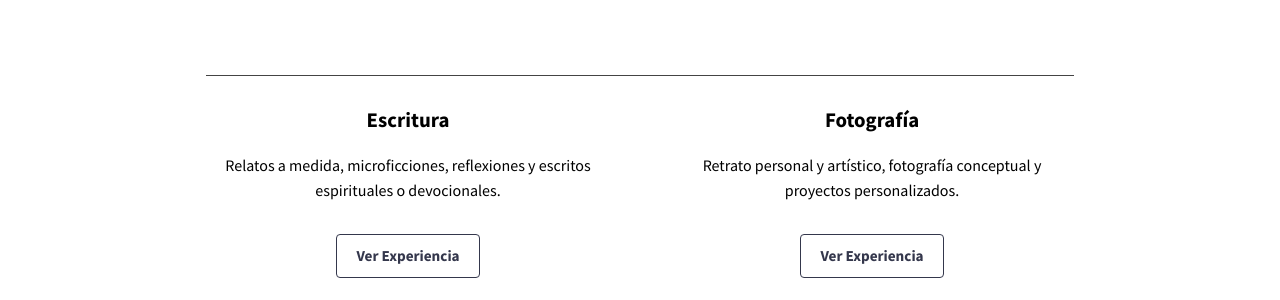
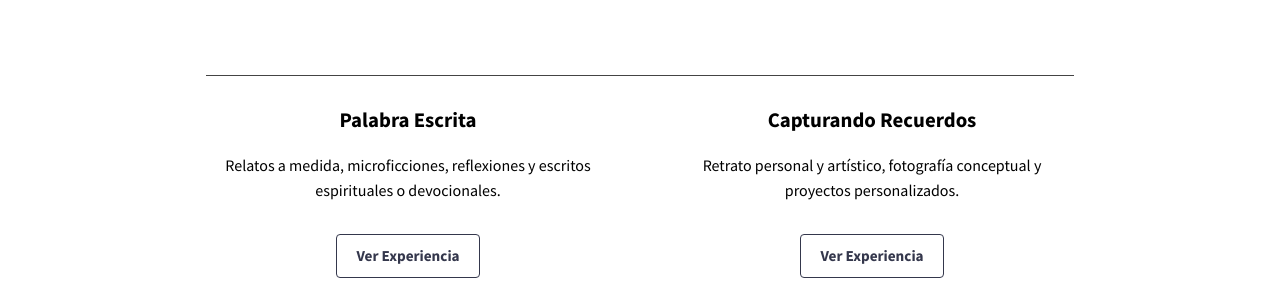
Before and after one commit to KajiiNarumi/iasuarezv, a Jekyll site: the page built from experiencias.md, in a window 1280 px wide. Shown: the part 978-1278 px from the top of the page. Built offline with Jekyll 4.4.1, drawn with Linux system fonts in a browser that asks for light colours; nearby versions of some CDN libraries.

Commit message:
Update section titles in experiencias.md

```diff
--- a/experiencias.md
+++ b/experiencias.md
@@ -33,12 +33,12 @@ entries_layout: list
   <section class="bloque">
     <div class="grid">
       <div class="experiencia">
-        <h3>Escritura</h3>
+        <h3>Palabra Escrita</h3>
         <p>Relatos a medida, microficciones, reflexiones y escritos espirituales o devocionales.</p>
         <a href="#" class="btn">Ver Experiencia</a>
       </div>
       <div class="experiencia">
-        <h3>Fotografía</h3>
+        <h3>Capturando Recuerdos</h3>
         <p>Retrato personal y artístico, fotografía conceptual y proyectos personalizados.</p>
         <a href="#" class="btn">Ver Experiencia</a>
       </div>
```
